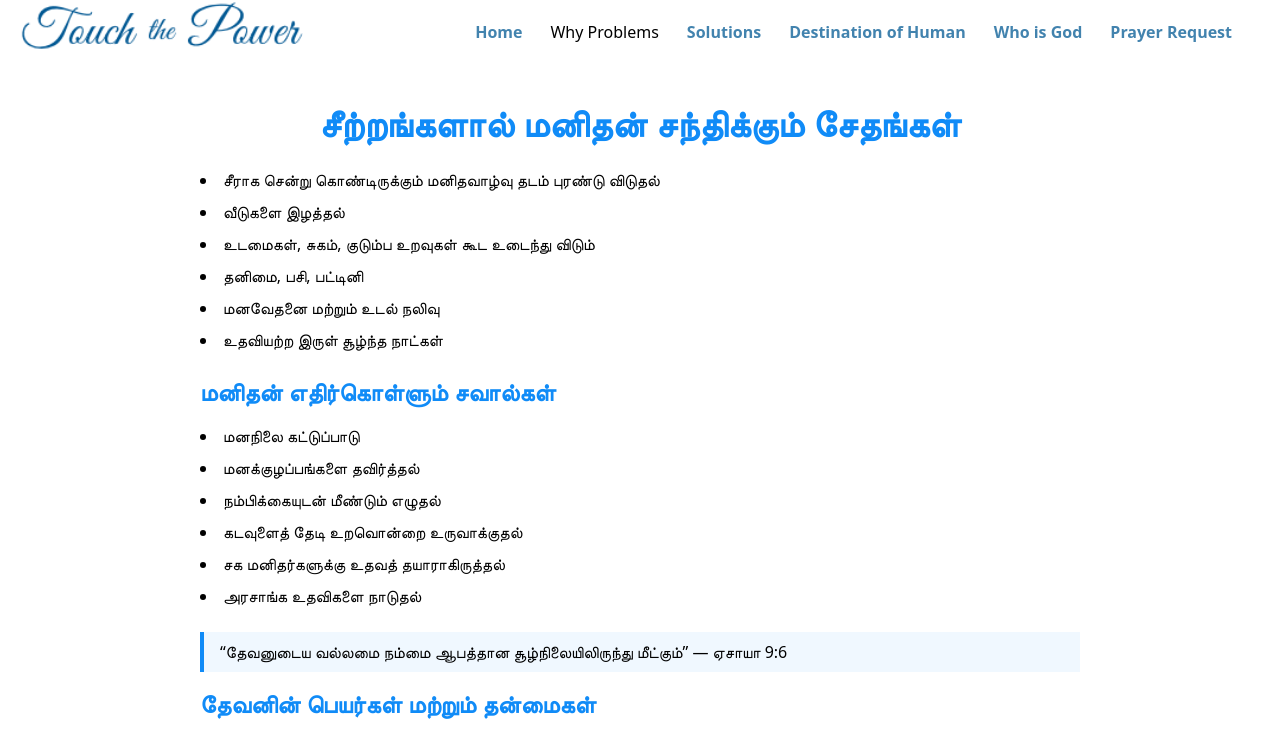
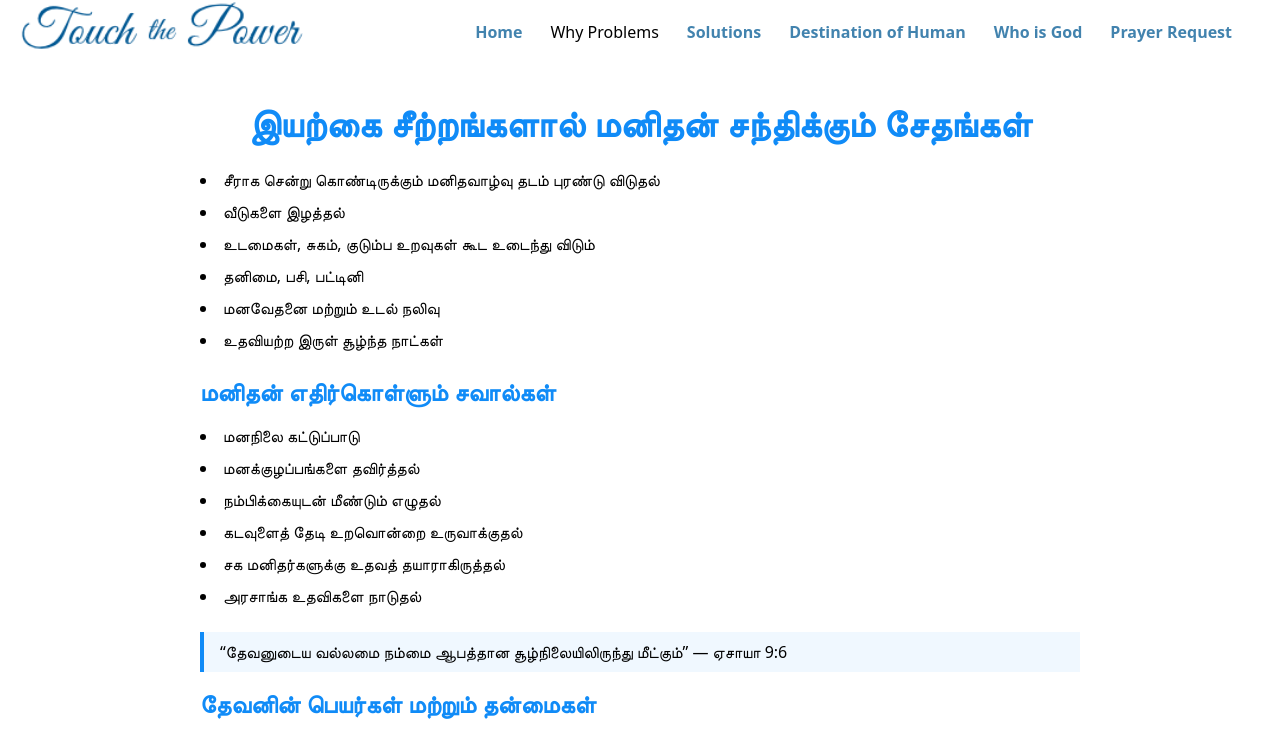
Before and after one commit to gunapalani/TouchthepowerUI, an Astro site: page /solutions/5 in a window 1280 px wide. Shown: the top 733 px of the page. Built offline with nearby package versions, Linux system fonts and the light colour scheme; Astro itself is replaced by a stand-in of ours.

Commit message:
fix: refactor content

```diff
--- a/src/pages/solutions/5.astro
+++ b/src/pages/solutions/5.astro
@@ -50,7 +50,7 @@ import ProblemsLink from "../../core/problems-link.astro";
       <h1
         class="text-3xl md:text-4xl font-bold mb-6 text-center text-[#108bf7]"
       >
-        சீற்றங்களால் மனிதன் சந்திக்கும் சேதங்கள்
+        இயற்கை சீற்றங்களால் மனிதன் சந்திக்கும் சேதங்கள்
       </h1>
 
       <ul class="list-disc list-inside space-y-2 mb-6">
```
